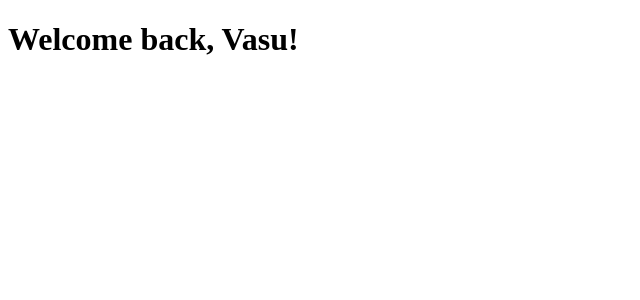
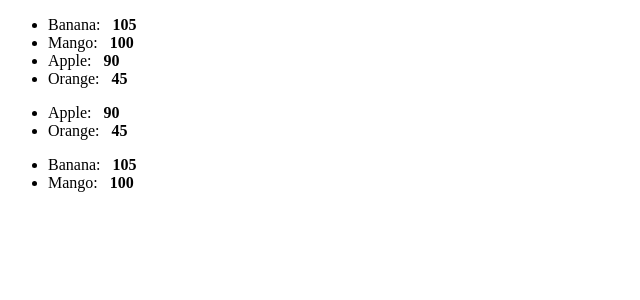
Before and after one commit to VASUMATHI-P/REACT_TUTORIAL, a React (Vite) app in the folder my-react-app/: page / in a window 1280 px wide. Shown: the top 300 px of the page, without its empty margins (0-640 px from the left). Built offline with nearby package versions, Linux system fonts and the light colour scheme.

Commit message:
render lists

```diff
--- a/my-react-app/src/App.jsx
+++ b/my-react-app/src/App.jsx
@@ -1,10 +1,9 @@
-
-import UserGreeting from "./UserGreeting"
+import List from "./List"
 
 function App() {
   return (
     <>
-     <UserGreeting isLoggedIn= {true} name = "Vasu"/>
+     <List/>
     </>
   )
 
--- /dev/null
+++ b/my-react-app/src/List.jsx
@@ -0,0 +1,54 @@
+const List = () => {
+  const fruits = [
+    {
+      id: 1,
+      name: 'Apple',
+      calories: 90
+    },
+    {
+      id: 2,
+      name: 'Banana',
+      calories: 105
+    },
+    {
+      id: 3,
+      name: 'Mango',
+      calories: 100
+    },
+    {
+      id: 4,
+      name: 'Orange',
+      calories: 45
+    }
+  ];
+
+  fruits.sort((a, b) => a.name.localeCompare(b.name))  //ALPHABETICAL
+  fruits.sort((a, b) => b.name.localeCompare(a.name))  //EVERSE ALPHABETIC
+  fruits.sort((a, b) => a.calories - b.calories)  //NUMERIC
+  fruits.sort((a, b) => b.calories - a.calories) // REVERSE NUMERIC
+
+  const lowCalories = fruits.filter(fruit => fruit.calories < 100)
+
+  const lowCaloriesList = lowCalories.map(fruit => <li key={fruit.id}>
+    {fruit.name}: &nbsp; <b>{fruit.calories}</b>
+    </li>)
+
+  const highCalories = fruits.filter(fruit => fruit.calories >= 100)
+
+  const highCaloriesList = highCalories.map(fruit => <li key={fruit.id}>
+    {fruit.name}: &nbsp; <b>{fruit.calories}</b>
+    </li>)
+
+  const fruitsList = fruits.map(fruit => <li key={fruit.id}>
+                                          {fruit.name}: &nbsp; <b>{fruit.calories}</b>
+                                          </li>)
+  return (
+    <div>
+      <ul>{fruitsList}</ul>
+      <ul>{lowCaloriesList}</ul>
+      <ul>{highCaloriesList}</ul>
+    </div>
+  )
+}
+
+export default List
```
